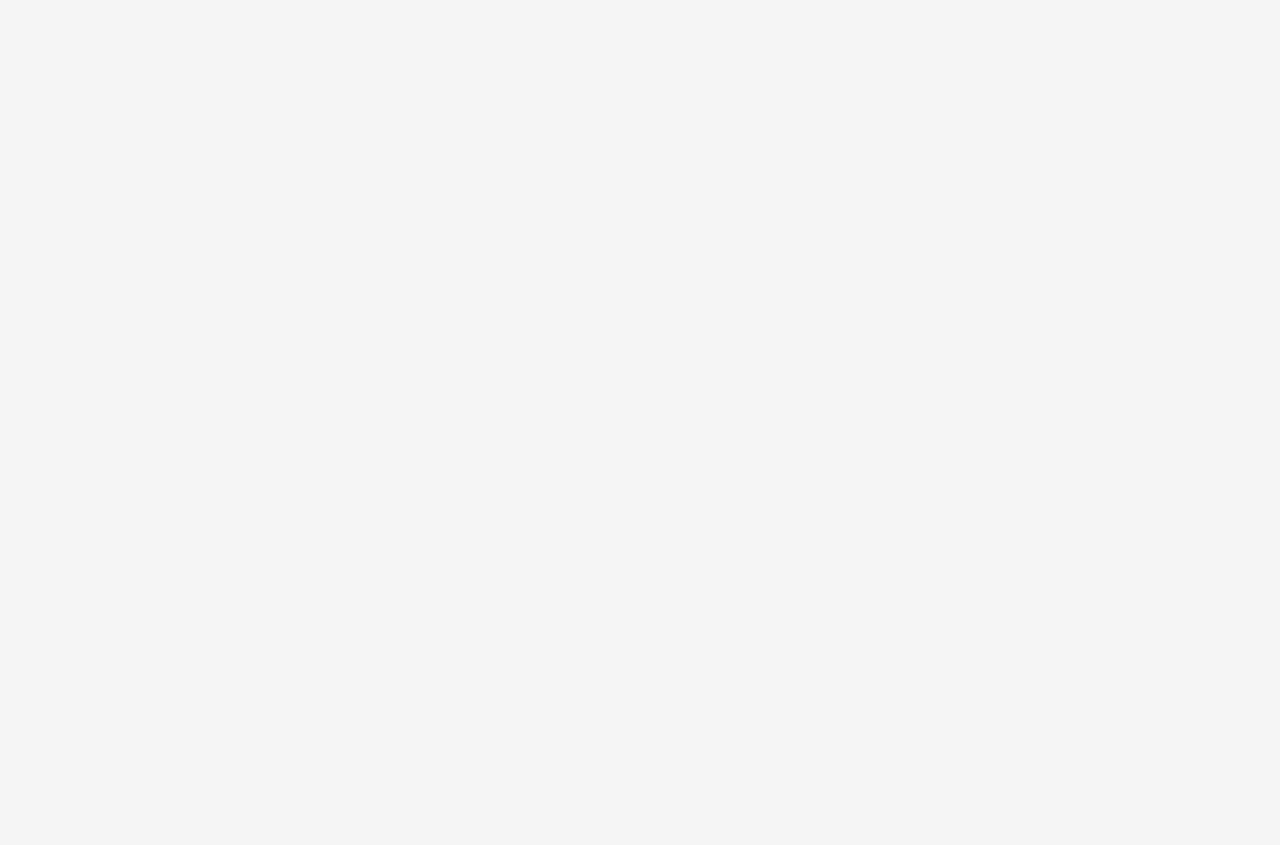
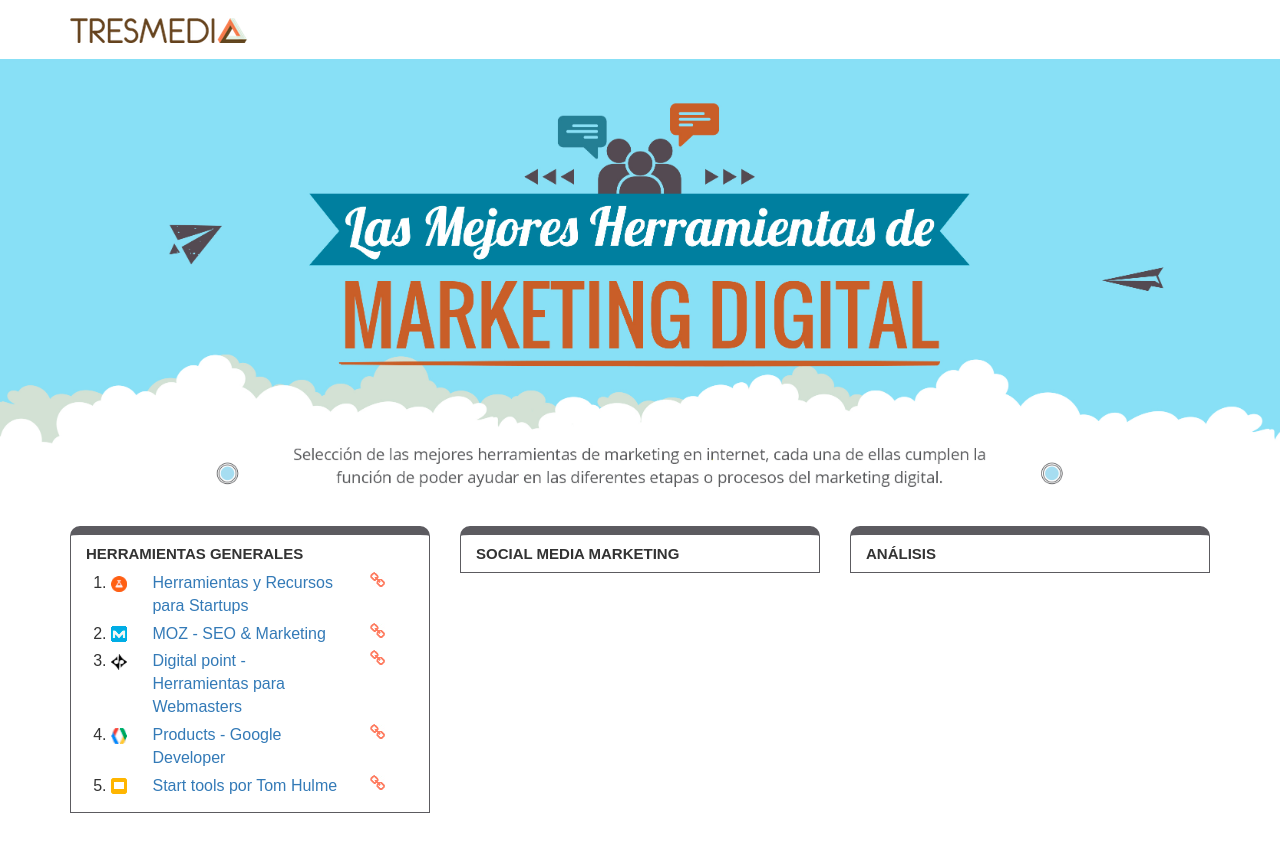
Before and after one commit to JLuisJ7/ejemplo, a plain HTML site: page index.html in a window 1280 px wide. Before the commit the page ends 800 px from the top, so only its background shows below. Drawn offline with nearby package versions, Linux system fonts and the light colour scheme; files that its build step writes are made by us from their sources.

Commit message:
diseño de los divs

```diff
--- a/estilos.css
+++ b/estilos.css
@@ -2,9 +2,32 @@ body{
 	font-family:Arial, Helvetica, sans-serif;
 	margin:0px 0px 0px 0px;
 	padding:0px 0px 0px 0px;
-	background-color:#f5f5f5;
+font-size: 16px;
 }
 
+.logo{
+	padding-top: 1.1em;
+	padding-bottom: 1em;
+}
+.content-herramientas{
+	border: 1px solid #5c5b60;
+ 	border-top: 9px solid #5c5b60;
+  	border-radius: 10px 10px 0 0;
+  	margin-bottom: 2em;
+
+}
+.herramientas__title{
+	  width: 100%;
+	  font-size: 15px;
+	  font-weight: 700;
+	  text-transform: uppercase;
+	  padding-top: .5em;
+	  padding-bottom: .5em;
+	  padding-left: 1em;
+}
+.color{
+
+}
 #fondoContenedor{
 	width:100%;
 	height:100%;
--- a/index.html
+++ b/index.html
@@ -9,9 +9,87 @@
     <!-- CSS de Bootstrap -->
     <link href="css/normalize.css" rel="stylesheet">
     <link href="css/bootstrap.min.css" rel="stylesheet" media="screen">
-    <link href="css/estilos.css" rel="stylesheet">
+    <link href="estilos.css" rel="stylesheet">
 </head>
 <body>
+	<div class="container">
+		<div class="row">
+			<div class="col-md-12">
+				<div class="logo">
+					<figure>
+						<a href="http://www.tres.pe"><img class="" src="imagenes/logotipo.png"></a>
+					</figure>
+				</div>
+			</div>
+		</div>
+    </div>
+
+	<div class="container-fluid">
+		<div class="row">
+			<div class="content-background">
+				<img src="imagenes/fondo.jpg" class="img-responsive" alt="" >
+			</div>
+		</div>
+	</div>
+		<div class="container">
+			<div class="row">
+				<div class="col-xs-12 col-sm-6 col-md-4 color">
+					<div class="content-herramientas">
+						<div class="herramientas__title">Herramientas generales</div>
+						<ol>
+		                	<li>
+		                    	<a rel="nofollow" href="http://www.tuneyourstartup.com" target="_blank">
+		                            <span class="icono"><img src="imagenes/icon_startup_tools_resources.jpg"></span>
+		                            <span class="texto">Herramientas y Recursos para Startups</span>
+		                            <span class="link"></span>
+		                        </a>
+		                    </li>
+		                    <li>
+		                    	<a rel="nofollow" href="http://moz.com" target="_blank">
+		                            <span class="icono"><img src="imagenes/icon_moz_seo_marketing.jpg"></span>
+		                            <span class="texto">MOZ - SEO & Marketing</span>
+		                            <span class="link"></span>
+		                        </a>
+		                    </li>
+		                    <li>
+		                    	<a rel="nofollow" href="https://tools.digitalpoint.com" target="_blank">
+		                            <span class="icono"><img src="imagenes/icon_digital_point.jpg"></span>
+		                            <span class="texto">Digital point - Herramientas para Webmasters</span>
+		                            <span class="link"></span>
+		                        </a>
+		                    </li>
+		                    <li>
+		                    	<a rel="nofollow" href="https://developers.google.com/products/" target="_blank">
+		                            <span class="icono"><img src="imagenes/icon_products.jpg"></span>
+		                            <span class="texto">Products - Google Developer</span>
+		                            <span class="link"></span>
+		                        </a>
+		                    </li>
+		                    <li>
+		                    	<a rel="nofollow" href="https://docs.google.com/presentation/d/1cZDprwHA5C-l-3ANP01BsBSLDGu8tPIqWWWS8LsVi4E/pub?start=false&loop=false&delayms=3000&slide=id.i0" target="_blank">
+		                            <span class="icono"><img src="imagenes/icon_startup_tools_tom_hulme.jpg"></span>
+		                            <span class="texto">Start tools por Tom Hulme</span>
+		                            <span class="link"></span>
+		                        </a>
+		                    </li>
+		                </ol>
+					</div><!--end content-herramientas-->
+
+				</div>
+				<div class="col-xs-12 col-sm-6 col-md-4 color">
+					<div class="content-herramientas">
+						<div class="herramientas__title">Social Media Marketing</div>
+					</div><!--end content-herramientas-->
+				</div>
+				<div class="col-xs-12 col-sm-6 col-md-4 color">
+					<div class="content-herramientas">
+						<div class="herramientas__title">Análisis</div>
+					</div><!--end content-herramientas-->
+				</div>
+			</div>
+		</div>
+
+
 
 
 	<!-- Librería jQuery requerida por los plugins de JavaScript -->
```
Also changed, not shown: imagenes/WEB-TRESMEDIA.jpg (deleted), imagenes/fondo.jpg (added), imagenes/link_icon.jpg (added).
